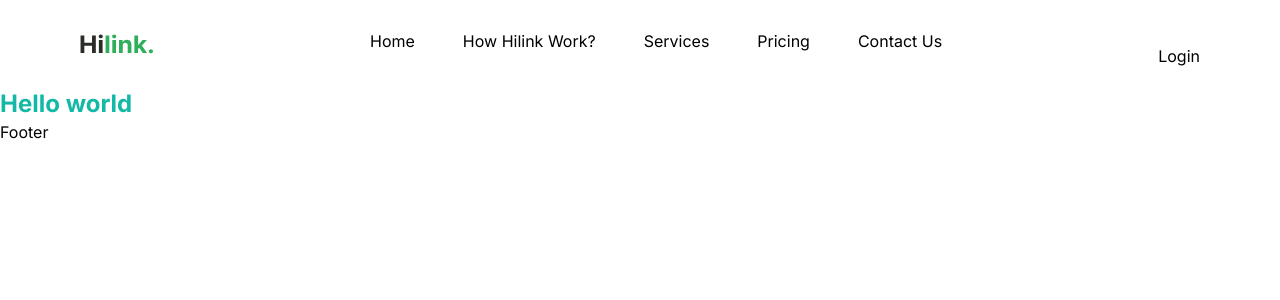
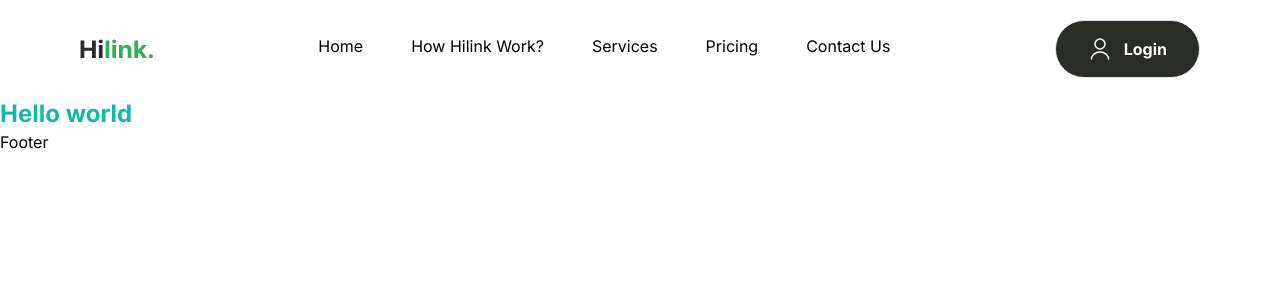
Before and after one commit to maciekpastuszak/travel_app, a Next.js app: page / in a window 1280 px wide. Shown: the top 300 px of the page. Built offline with nearby package versions, Linux system fonts and the light colour scheme.

Commit message:
add Button variant and styles

```diff
--- a/components/Button.tsx
+++ b/components/Button.tsx
@@ -10,11 +10,12 @@ type ButtonProps = {
 const Button = ({type, title, icon, variant}: ButtonProps) => {
   return (
     <button
+    className={`flexCenter gap-3 rounded-full border ${variant}`}
     type={type}
     >
      {icon &&
       <Image src={icon} alt={title} width={24} height={24} />}
-      <label>{title}</label>
+      <label className="bold-16 whitespace-nowrap">{title}</label>
     </button>
   )
 }
```
